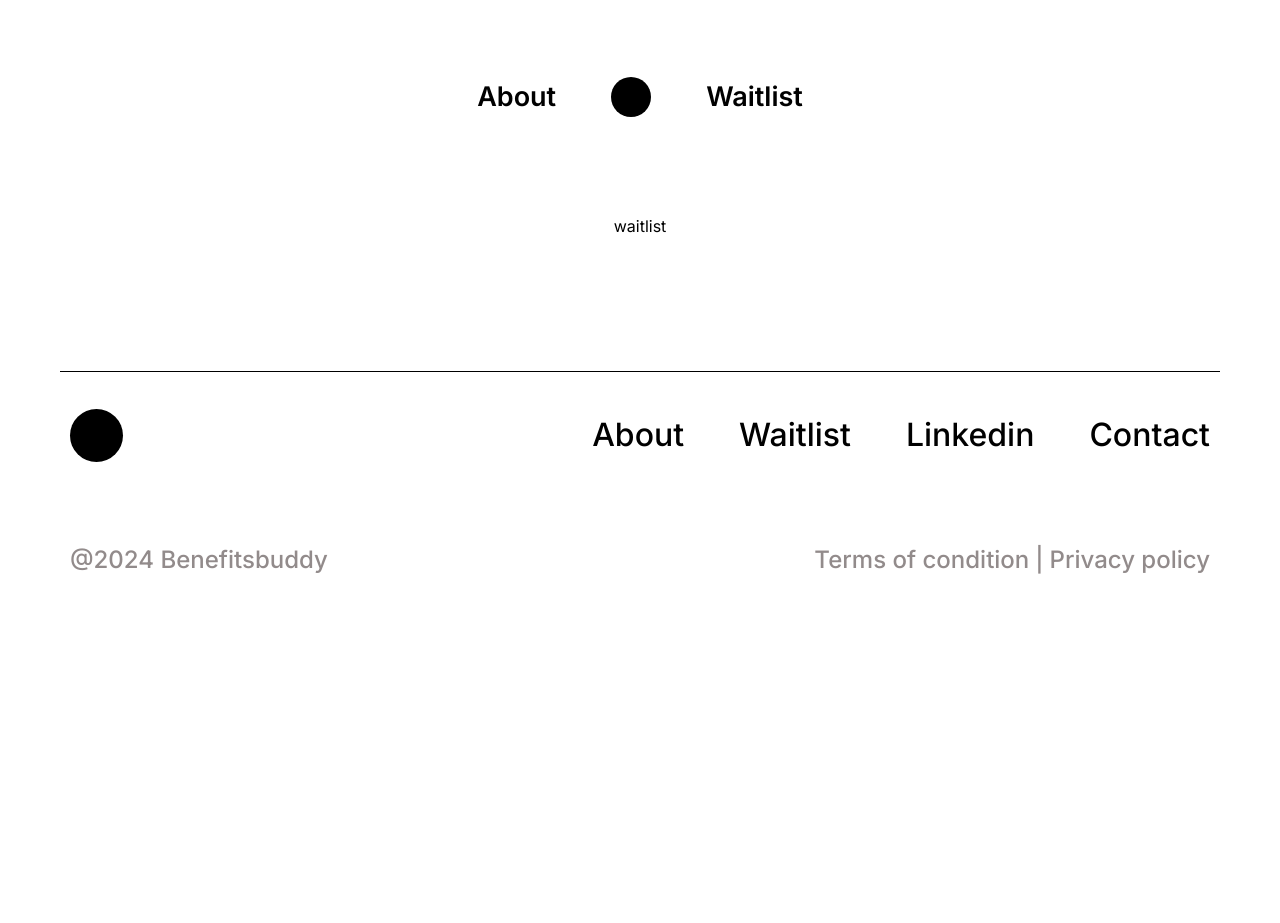
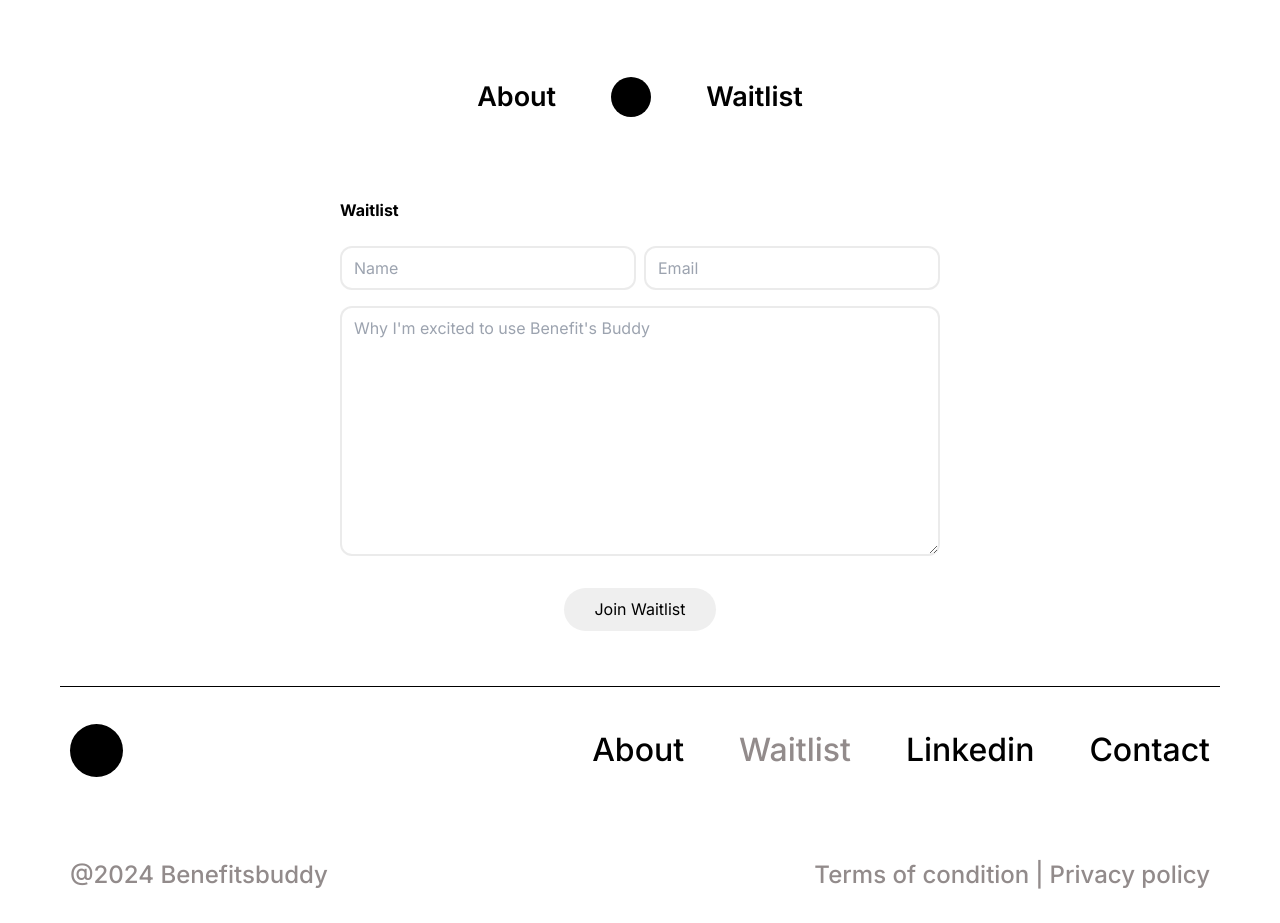
Before and after one commit to Chibuzo15/benefits-buddy, a Next.js app: page /waitlist in a window 1280 px wide. Before the commit the page ends 877 px from the top, so only its background shows below. Built offline with nearby package versions, Linux system fonts and the light colour scheme.

Commit message:
implemented waitlist UI

```diff
--- a/src/app/globals.css
+++ b/src/app/globals.css
@@ -19,7 +19,8 @@
 body {
   height: 100%;
   width: 100%;
-  color: rgb(var(--foreground-rgb));
+  color: black
+  /* color: rgb(var(--foreground-rgb)); */
   /* background: linear-gradient(
       to bottom,
       transparent,
@@ -28,6 +29,10 @@ body {
     rgb(var(--background-start-rgb)); */
 }
 
+input:focus,textarea:focus{
+  outline: none;
+}
+
 @layer utilities {
   .text-balance {
     text-wrap: balance;
--- a/src/app/page.tsx
+++ b/src/app/page.tsx
@@ -7,7 +7,7 @@ export default function Home() {
     <main className="mt-[80px] xl:mt-[171px] flex flex-col items-center">
 
       <div className="bg-black rounded-[50%] h-[80px] w-[80px] md:h-[114px] md:w-[114px]"></div>
-      <div className="mx-[20px] mt-[90px] md:mt-[132px] sm:max-w-[60%] ">
+      <div className="mx-[20px] mt-[90px] md:mt-[132px] sm:max-w-[600px] ">
         <div className="font-[500] md:text-[32px] text-center mb-[60px] md:mb-[100px]">
           Benefits buddy is a Comprehensive enterprise solution that takes unstructured company handbooks, benefits guides, and intranet content and transforms it into an elegant natural language search expert
         </div>
@@ -30,7 +30,7 @@ export default function Home() {
           />
         </div>
       </div>
-      <div className="mx-[20px] font-[300] mb-[80px] sm:mb-[150px] md:text-[32px] text-center  sm:max-w-[60%]">
+      <div className="mx-[20px] font-[300] mb-[80px] sm:mb-[150px] md:text-[32px] text-center  sm:max-w-[600px]">
         She is an employee at a fast-paced tech company, and she  often finds himself lost in a sea of scattered documents and unclear benefits information
       </div>
       <div className="mb-[80px] sm:mb-[150px]"
@@ -43,20 +43,20 @@ export default function Home() {
           />
         </div>
       </div>
-      <div className="mx-[20px] font-[500] mb-[50px] sm:mb-[120px] md:text-[32px] text-center  sm:max-w-[60%]">
+      <div className="mx-[20px] font-[500] mb-[50px] sm:mb-[120px] md:text-[32px] text-center  sm:max-w-[600px]">
         With Benefits Buddy's powerful natural language search feature, keren can now find answers to her questions in no time. types in his query, and Benefits Buddy instantly provides relevant, accurate results, saving him valuable time and effort.
       </div>
-      <div className="px-[20px] md:px-[50px] w-full  mb-[80px] sm:mb-[150px]">
+      <div className="px-[20px] md:px-[50px] w-full  mb-[80px] sm:mb-[150px] sm:max-w-[600px]">
         <div className=" rounded-[15px] bg-[#D9D9D9] lg:h-[500px] h-[300px] w-full"
         >
           Animation
         </div>
       </div>
-      <div className="mx-[20px] font-[500] mb-[50px] sm:mb-[120px] md:text-[32px] text-center  sm:max-w-[60%]">
+      <div className="mx-[20px] font-[500] mb-[50px] sm:mb-[120px] md:text-[32px] text-center  sm:max-w-[600px]">
         Keren simply types in her query, and Benefits Buddy instantly provides relevant, accurate results, saving him valuable time and effort.
       </div>
 
-      <div className="px-[20px] md:px-[50px] w-full  mb-[60px] sm:mb-[120px]">
+      <div className="px-[20px] md:px-[50px] w-full  mb-[60px] sm:mb-[120px] sm:max-w-[600px]">
         <div className=" rounded-[15px] bg-[#D9D9D9] lg:h-[500px] h-[300px] w-full"
         >
           Typing Animation
@@ -69,7 +69,7 @@ export default function Home() {
           Click to see the full gist
         </button>
       </div>
-      <div className="mx-[20px] font-[300] mb-[50px] sm:mb-[120px] md:text-[32px] text-center  sm:max-w-[60%]">
+      <div className="mx-[20px] font-[300] mb-[50px] sm:mb-[120px] md:text-[32px] text-center  sm:max-w-[600px]">
         Soon, more and more employees like Keren will begin using Benefits Buddy, experiencing the same transformation in their work experience.
       </div>
       <div className="font-[600] md:text-[32px] mb-[50px] sm:mb-[100px]">Powered by Lockthon</div>
--- a/src/app/waitlist/page.tsx
+++ b/src/app/waitlist/page.tsx
@@ -1,8 +1,87 @@
+"use client"
+
+import React from 'react';
+import { useFormik, Field, FormikProvider } from 'formik';
+import * as Yup from 'yup';
+
+const validationSchema = Yup.object({
+  name: Yup.string().required('Name is required'),
+  reason: Yup.string().required('Field is required'),
+  email: Yup.string().email('Invalid email format').required('Email is required'),
+});
 
 export default function WaitList() {
+  // console.log('FormikProvider ', FormikProvider)
+  const formik = useFormik({
+    initialValues: {
+      name: '',
+      email: '',
+      reason: ''
+    },
+    validationSchema,
+    onSubmit: (values) => {
+      // Handle form submission here (e.g., send data to server)
+      console.log(values);
+      alert('submitted')
+    },
+  });
+
   return (
-    <main className="flex flex-col items-center justify-between p-24">
-      waitlist
+    <main className="flex flex-col items-center pt-[80px] mx-[20px]">
+
+      <FormikProvider
+        value={formik}
+      >
+        <div className='md:w-[65%] max-w-[600px] '>
+          <div className="font-[700] mb-[24px]">
+            Waitlist
+          </div>
+          <div className='flex w-full space-x-[8px] items-center'>
+            <div className="w-full">
+              <Field
+                name="name"
+                type="text"
+                placeholder="Name"
+                className="block w-full px-3 py-2 rounded-[12px] border border-[2px] border-[#00000014]"
+              />
+              {formik.touched.name && formik.errors.name ? (
+                <div className="text-red-500 text-xs">{formik.errors.name}</div>
+              ) : <div className='h-4'></div>}
+            </div>
+            <div className="w-full">
+              <Field
+                name="email"
+                type="email"
+                placeholder="Email"
+                className="block w-full px-3 py-2 rounded-[12px] border border-[2px] border-[#00000014]"
+              />
+              {formik.touched.email && formik.errors.email ? (
+                <div className="text-red-500 text-xs">{formik.errors.email}</div>
+              ) : <div className='h-4'></div>}
+            </div>
+          </div>
+          <div className="mt-[0px]">
+            <Field
+              name="reason"
+              component="textarea"
+              placeholder="Why I'm excited to use Benefit's Buddy"
+              className="block w-full px-3 py-2 rounded-[12px] border border-[2px] border-[#00000014] h-[250px]"
+            />
+            {formik.touched.reason && formik.errors.reason ? (
+              <div className="text-red-500 text-xs">{formik.errors.reason}</div>
+            ) : null}
+          </div>
+          <div className='w-full flex justify-center'>
+            <button
+              type="submit"
+              onClick={formik.handleSubmit}
+              className="inline-flex text-black items-center bg-[#efefef] rounded-[30px] px-[30px] h-[43px] mt-[32px] mb-[18px]"
+            >
+              Join Waitlist
+            </button>
+          </div>
+        </div>
+      </FormikProvider>
     </main>
   );
 }
--- a/src/components/Footer.tsx
+++ b/src/components/Footer.tsx
@@ -1,6 +1,12 @@
+'use client'
+
+import { addClassNames } from '@/utils/functions';
 import Link from 'next/link'
+import { usePathname } from "next/navigation";
 
 const Footer = () => {
+    const pathName = usePathname();
+
     const navLinks = [
         {
             title: 'About',
@@ -12,7 +18,7 @@ const Footer = () => {
         },
         {
             title: 'Linkedin',
-            href: '/'
+            href: '#linkedin'
         },
         {
             title: 'Contact',
@@ -33,9 +39,14 @@ const Footer = () => {
             <div className='flex flex-wrap sm:flex-nowrap space-x-[14px] md:space-x-[35px] xl:space-x-[55px] font-[500] '>
                 {
                     navLinks?.map((link) => {
+                        const isActive = pathName === link.href;
                         return (<Link
                             key={link.title}
-                            className="text-[13px] sm:text-[25px] xl:text-[32px]"
+                            className={
+                                addClassNames("text-[13px] sm:text-[25px] xl:text-[32px]",
+                                    isActive ? 'text-[#928B8B]' : ''
+                                )
+                            }
                             href={link.href}>{link.title}</Link>)
                     })
                 }
```
Also changed, not shown: package.json (+6 -4 lines), .eslintrc.json, 1 other file (tests, documents, lock files or other folders).
